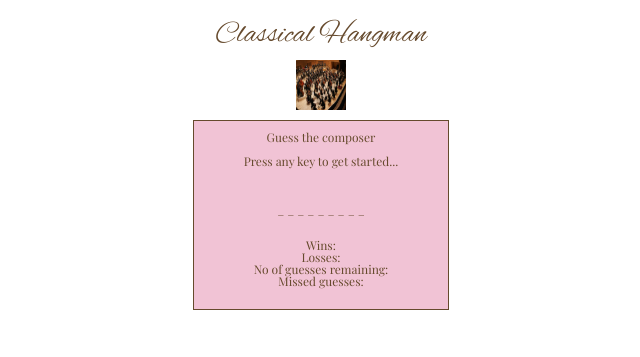
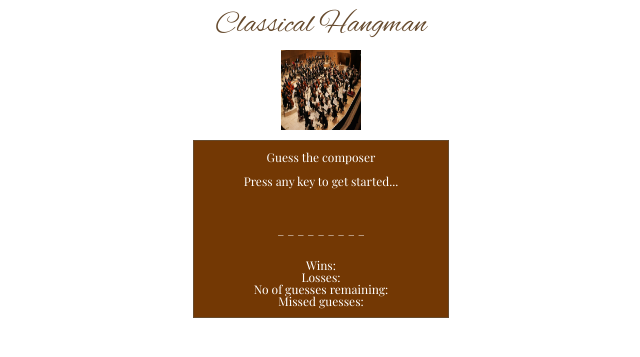
Before and after one commit to bhagya88/week-3-hangman, a PHP site: page / in a window 1280 px wide. Shown: the top 357 px of the page, without its empty margins (319-959 px from the left). Run offline with PHP 8.4, Linux system fonts and the light colour scheme; some web fonts are replaced.

Commit message:
fine tuning

```diff
--- a/assets/css/style.css
+++ b/assets/css/style.css
@@ -17,6 +17,8 @@
 		padding:0 auto;
 	}
 
+
+
 	#gameTheme{
 		font-size: 20px;
 		text-align: center;
@@ -28,7 +30,7 @@
 	}
 
 	#gameTitle{
-		padding-top: 20px;
+		padding-top: 10px;
 		font-size:30px;
 		text-align: center;
 		font-family: 'Alex Brush', cursive;
@@ -43,12 +45,14 @@
 		border:1px solid rgb(102,74,45);
 		padding:10px 50px 10px 50px;
 		text-align: center;
-		background: rgb(241,195,213);	}
+		background: rgb(115,56,4);
+		color:white;	}
+
 
 	#imgClue{
 		display:inline-block;
-		width:50px;
-		height: 50px;
+		width:80px;
+		height:80px;
 		margin-top: 10px;
 		vertical-align: top;
 	}
--- a/index.html
+++ b/index.html
@@ -30,7 +30,7 @@
 			<p>Losses: <span id="loses"></span></p>
 			<p>No of guesses remaining: <span id="guessesRemaining"></span></p>
 			<p>Missed guesses:</p>
-			<p id="wrongGuesses"></p><br>
+			<p id="wrongGuesses"></p>
 
 		</section>
 
```
